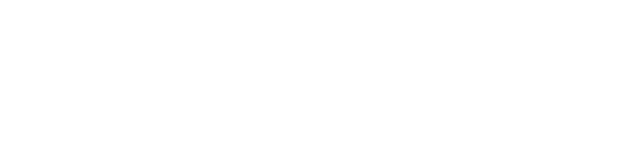
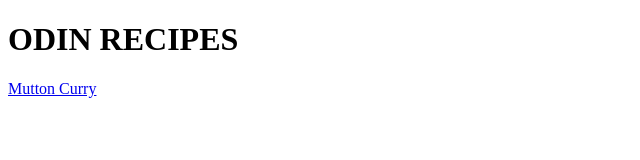
Before and after one commit to Shubhamv888/odin-recipes, a plain HTML site: page index.html in a window 1280 px wide. Shown: the whole page, without its empty margins (0-640 px from the left). Drawn offline with Linux system fonts and the light colour scheme.

Commit message:
Changes made to index file

```diff
--- a/index.html
+++ b/index.html
@@ -3,9 +3,10 @@
 <head>
     <meta charset="UTF-8">
     <meta name="viewport" content="width=device-width, initial-scale=1.0">
-    <title>Hello GUYS I am HeisenBerg</title>
+    <title>ODIN RECIPES</title>
 </head>
 <body>
-
+    <h1>ODIN RECIPES</h1>
+    <a href="recipes/muttoncurry.html">Mutton Curry</a>
 </body>
 </html>
```
